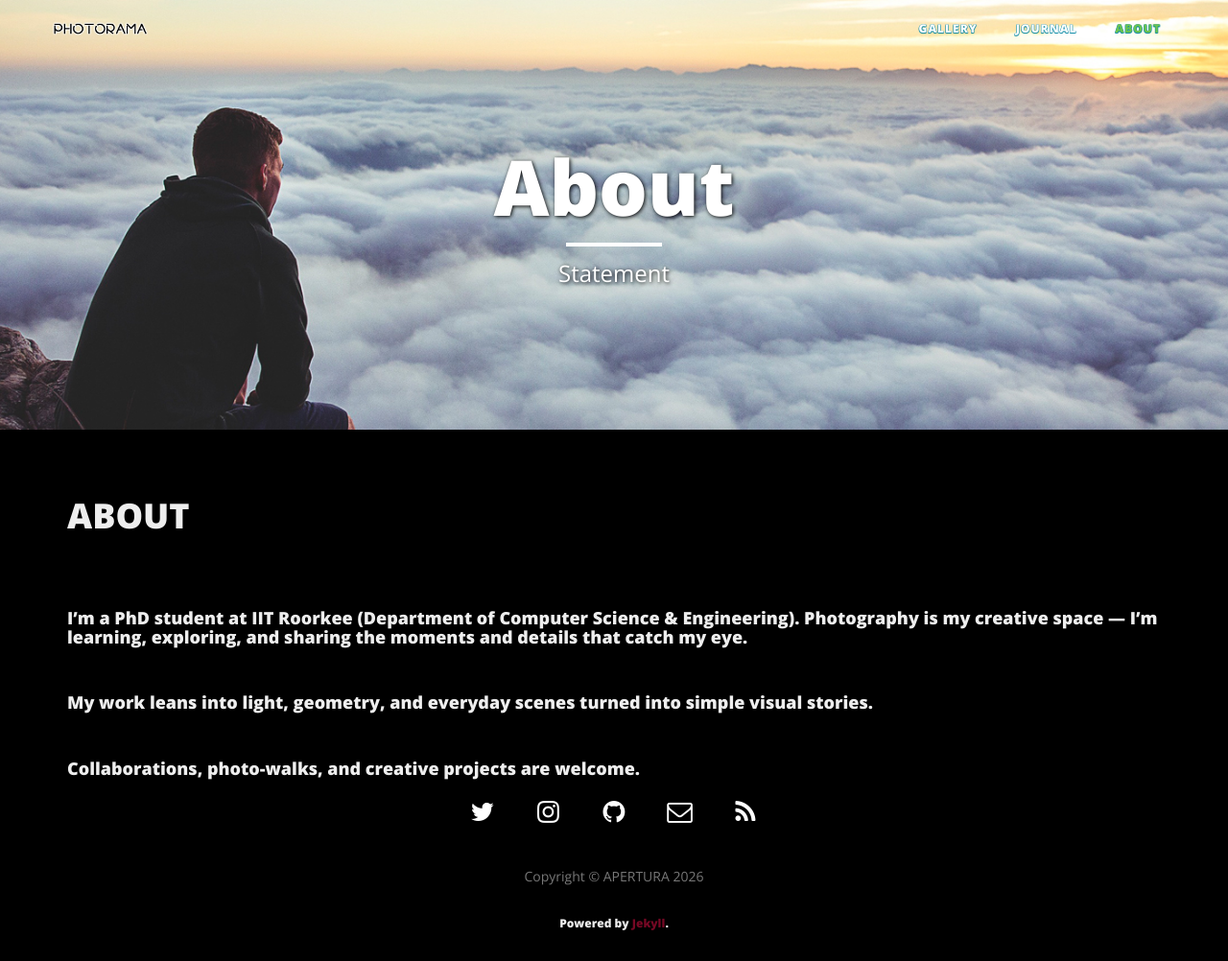
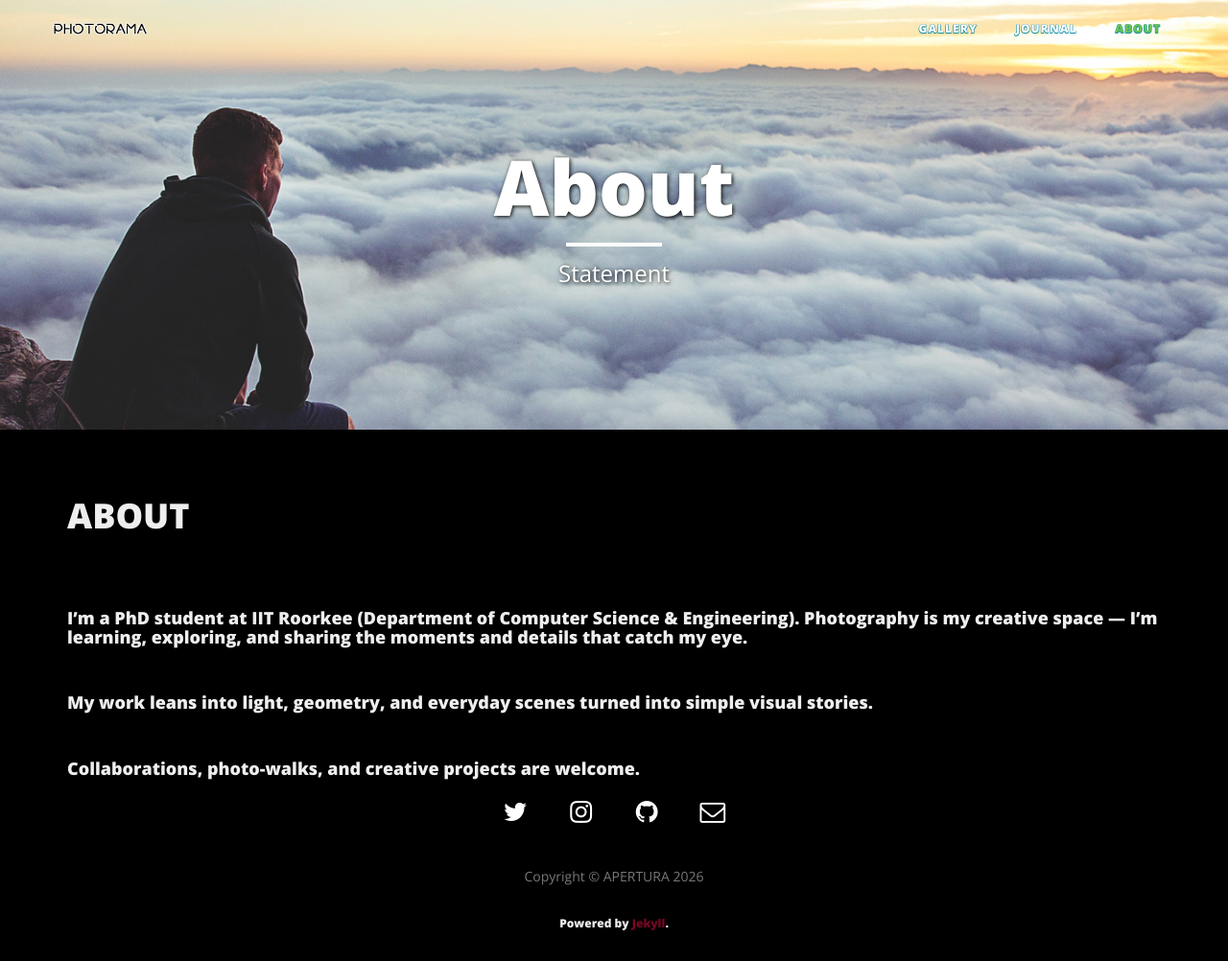
Before and after one commit to vishalcseiitg/vishalcseiitg.github.io, a Jekyll site: the page built from about/index.html, in a window 1280 px wide. Shown: the whole page at 96% size. Built offline with Jekyll 4.4.1, drawn with Linux system fonts in a browser that asks for light colours; nearby versions of some CDN libraries.

Commit message:
Update footer.html

```diff
--- a/_includes/footer.html
+++ b/_includes/footer.html
@@ -74,14 +74,7 @@
 </span>
           </a> </li>
 
-         <li>
-                        <a href="{{ "/feed.xml" | prepend: site.baseurl }}" data-toggle="tooltip" title="Feed">
-                            <span class="fa-stack fa-lg">
-                                <i class="fa fa-circle fa-stack-2x"></i>
-                                <i class="fa fa-rss fa-stack-1x fa-inverse"></i>
-                            </span>
-                        </a>
-                    </li>
+
                 </ul>
                 <p class="copyright text-muted">Copyright &copy; {{ site.title }} {{ site.time | date: '%Y' }}</p>
 <center><h6><p>Powered by <a href="https://github.com/jekyll/">Jekyll</a>.</p></h6></center>
```
